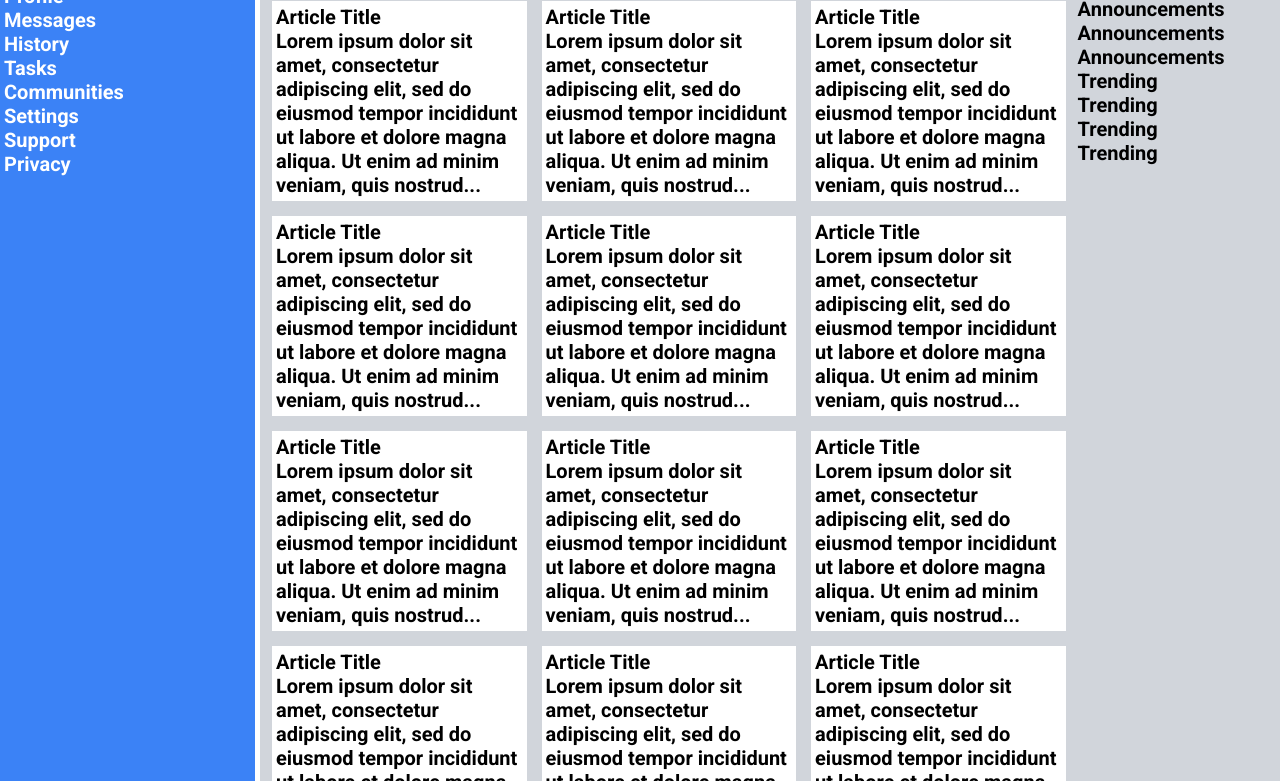
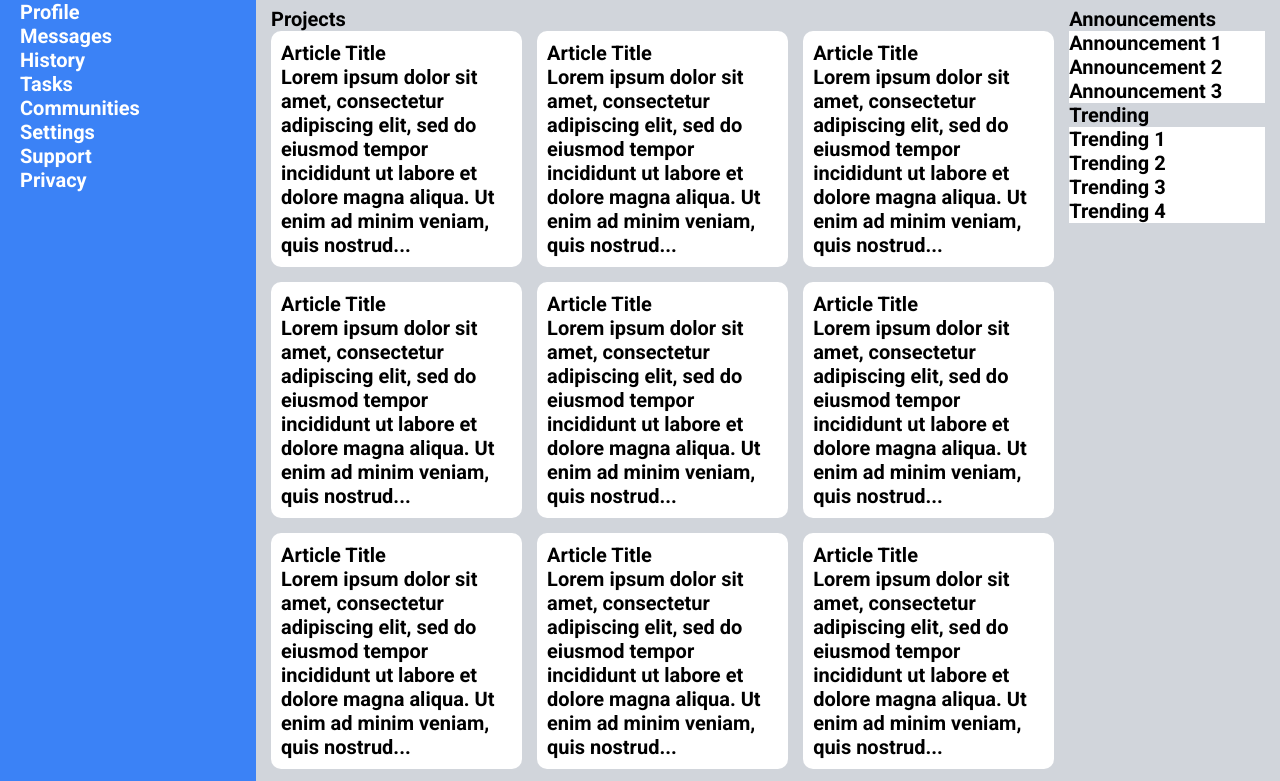
Before and after one commit to davicami/dashboard, a plain HTML site: page index.html in a window 1280 px wide. Shown: the part 72-853 px from the top of the page. Drawn offline with Linux system fonts and the light colour scheme.

Commit message:
fix style

```diff
--- a/index.html
+++ b/index.html
@@ -29,76 +29,76 @@
             </ul>
         </div>
         <div class="content">
-            <div class="projects">
+            <div class="main-content">
                 <p>Projects</p>
                 <div class="projects-grid">
-                    <div class="card">
+                    <div class="project-card">
                         <p class="title">Article Title</p>
                         <p>Lorem ipsum dolor sit amet, consectetur adipiscing elit, sed do eiusmod tempor incididunt ut
                             labore
                             et dolore magna aliqua. Ut enim ad minim veniam, quis nostrud...</p>
                     </div>
-                    <div class="card">
+                    <div class="project-card">
                         <p class="title">Article Title</p>
                         <p>Lorem ipsum dolor sit amet, consectetur adipiscing elit, sed do eiusmod tempor incididunt ut
                             labore
                             et dolore magna aliqua. Ut enim ad minim veniam, quis nostrud...</p>
                     </div>
-                    <div class="card">
+                    <div class="project-card">
                         <p class="title">Article Title</p>
                         <p>Lorem ipsum dolor sit amet, consectetur adipiscing elit, sed do eiusmod tempor incididunt ut
                             labore
                             et dolore magna aliqua. Ut enim ad minim veniam, quis nostrud...</p>
                     </div>
-                    <div class="card">
+                    <div class="project-card">
                         <p class="title">Article Title</p>
                         <p>Lorem ipsum dolor sit amet, consectetur adipiscing elit, sed do eiusmod tempor incididunt ut
                             labore
                             et dolore magna aliqua. Ut enim ad minim veniam, quis nostrud...</p>
                     </div>
-                    <div class="card">
+                    <div class="project-card">
                         <p class="title">Article Title</p>
                         <p>Lorem ipsum dolor sit amet, consectetur adipiscing elit, sed do eiusmod tempor incididunt ut
                             labore
                             et dolore magna aliqua. Ut enim ad minim veniam, quis nostrud...</p>
                     </div>
-                    <div class="card">
+                    <div class="project-card">
                         <p class="title">Article Title</p>
                         <p>Lorem ipsum dolor sit amet, consectetur adipiscing elit, sed do eiusmod tempor incididunt ut
                             labore
                             et dolore magna aliqua. Ut enim ad minim veniam, quis nostrud...</p>
                     </div>
-                    <div class="card">
+                    <div class="project-card">
                         <p class="title">Article Title</p>
                         <p>Lorem ipsum dolor sit amet, consectetur adipiscing elit, sed do eiusmod tempor incididunt ut
                             labore
                             et dolore magna aliqua. Ut enim ad minim veniam, quis nostrud...</p>
                     </div>
-                    <div class="card">
+                    <div class="project-card">
                         <p class="title">Article Title</p>
                         <p>Lorem ipsum dolor sit amet, consectetur adipiscing elit, sed do eiusmod tempor incididunt ut
                             labore
                             et dolore magna aliqua. Ut enim ad minim veniam, quis nostrud...</p>
                     </div>
-                    <div class="card">
+                    <div class="project-card">
                         <p class="title">Article Title</p>
                         <p>Lorem ipsum dolor sit amet, consectetur adipiscing elit, sed do eiusmod tempor incididunt ut
                             labore
                             et dolore magna aliqua. Ut enim ad minim veniam, quis nostrud...</p>
                     </div>
-                    <div class="card">
+                    <div class="project-card">
                         <p class="title">Article Title</p>
                         <p>Lorem ipsum dolor sit amet, consectetur adipiscing elit, sed do eiusmod tempor incididunt ut
                             labore
                             et dolore magna aliqua. Ut enim ad minim veniam, quis nostrud...</p>
                     </div>
-                    <div class="card">
+                    <div class="project-card">
                         <p class="title">Article Title</p>
                         <p>Lorem ipsum dolor sit amet, consectetur adipiscing elit, sed do eiusmod tempor incididunt ut
                             labore
                             et dolore magna aliqua. Ut enim ad minim veniam, quis nostrud...</p>
                     </div>
-                    <div class="card">
+                    <div class="project-card">
                         <p class="title">Article Title</p>
                         <p>Lorem ipsum dolor sit amet, consectetur adipiscing elit, sed do eiusmod tempor incididunt ut
                             labore
@@ -107,14 +107,23 @@
                 </div>
             </div>
             <div class="right-content">
-                <p>Announcements</p>
-                <p>Announcements</p>
-                <p>Announcements</p>
-                <p>Announcements</p>
-                <p>Trending</p>
-                <p>Trending</p>
-                <p>Trending</p>
-                <p>Trending</p>
+                <div class="announcements">
+                        <p>Announcements</p>
+                    <div class="announcements-grid">
+                        <p>Announcement 1</p>
+                        <p>Announcement 2</p>
+                        <p>Announcement 3</p>
+                    </div>
+                </div>
+                <div class="trending">
+                        <p>Trending</p>
+                    <div class="trending-grid">
+                        <p>Trending 1</p>
+                        <p>Trending 2</p>
+                        <p>Trending 3</p>
+                        <p>Trending 4</p>
+                    </div>
+                </div>
             </div>
         </div>
     </div>
--- a/style.css
+++ b/style.css
@@ -24,16 +24,13 @@ html {
 .container {
     display: grid;
     grid-template-columns: 1fr 4fr;
-    gap: 5px;
-}
-
-.container div {
-    padding: 4px;
+    /* gap: 5px; */
 }
 
 .header {
-    background-color: ;
+    background-color: white;
     grid-column: 2 / 3;
+    padding: 20px;
 }
 
 .sidebar {
@@ -41,6 +38,7 @@ html {
     background-color: var(--blue-500);
     grid-row: 1 / 4;
     grid-column: 1 / 2;
+    padding: 20px;
 }
 
 .content {
@@ -51,6 +49,8 @@ html {
 
     display: grid;
     grid-template-columns: 4fr 1fr;
+    gap: 15px;
+    padding: 15px;
 }
 
 .sidebar ul {
@@ -64,23 +64,45 @@ html {
     list-style-type: none;
 }
 
-.projects{
+.main-content {
     grid-column: 1/2;
 }
 
-.right-content{
+.right-content {
     grid-column: 2/3;
 }
 
-.projects-grid{
+.projects-grid {
     display: grid;
     grid-template-columns: repeat(auto-fit, minmax(250px, 1fr));
     grid-template-rows: repeat(2, 1fr);
     gap: 15px;
 }
 
-.card{
+.project-card {
     background-color: white;
     color: black;
-    height: 200px;
+    min-height: 180px;
+    border-radius: 10px;
+    padding: 10px;
 }
+
+.right-content {
+    display: grid;
+    grid-template-rows: auto auto;
+    align-content: start;
+}
+
+.announcements {}
+
+.trending {}
+
+.announcements-grid {
+    background-color: white;
+    gap: 15px;
+}
+
+.trending-grid {
+    background-color: white;
+    gap: 15px;
+}
```
